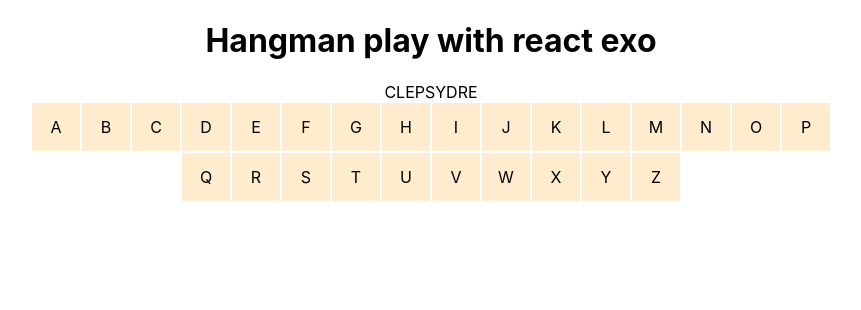
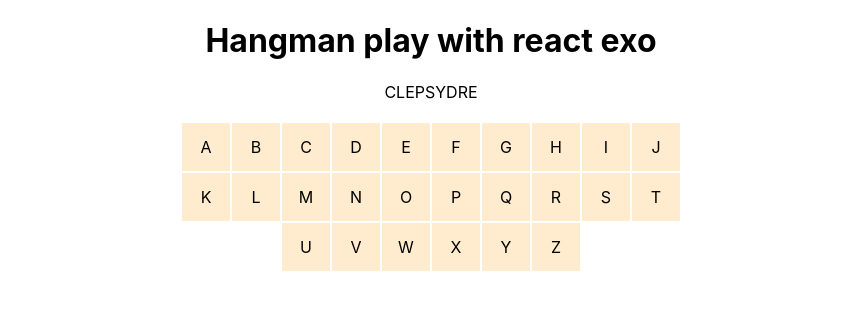
Before and after one commit to manuelWeb/exo_react_openc, a React (Create React App) app: page / in a window 1280 px wide. Shown: the top 310 px of the page, without its empty margins (209-1070 px from the left). Built offline with nearby package versions, Linux system fonts and the light colour scheme.

Commit message:
keyboard.css -> studie best usable width

```diff
--- a/src/App.js
+++ b/src/App.js
@@ -20,7 +20,7 @@ const Mask = () => {
 }
 
 const Title = () => (
-  <h1>Hangman play with react exo</h1>
+  <h1 className="title_game">Hangman play with react exo</h1>
 )
 
 class App extends Component {
@@ -29,6 +29,7 @@ class App extends Component {
       <div className="App">
         <Title />
         <Mask />
+        <br />
         <Keyboard />
       </div>
     );
--- a/src/keyboard.css
+++ b/src/keyboard.css
@@ -1,7 +1,8 @@
 .keyboard_container {
   display: flex;
-  min-width: 65%;
-  max-width: 50%;
+  /* min-width: 20%; */
+  /* max-width: 40%; */
+  width: 40%;
   flex-wrap: wrap;
   justify-content: center;
 }
```
